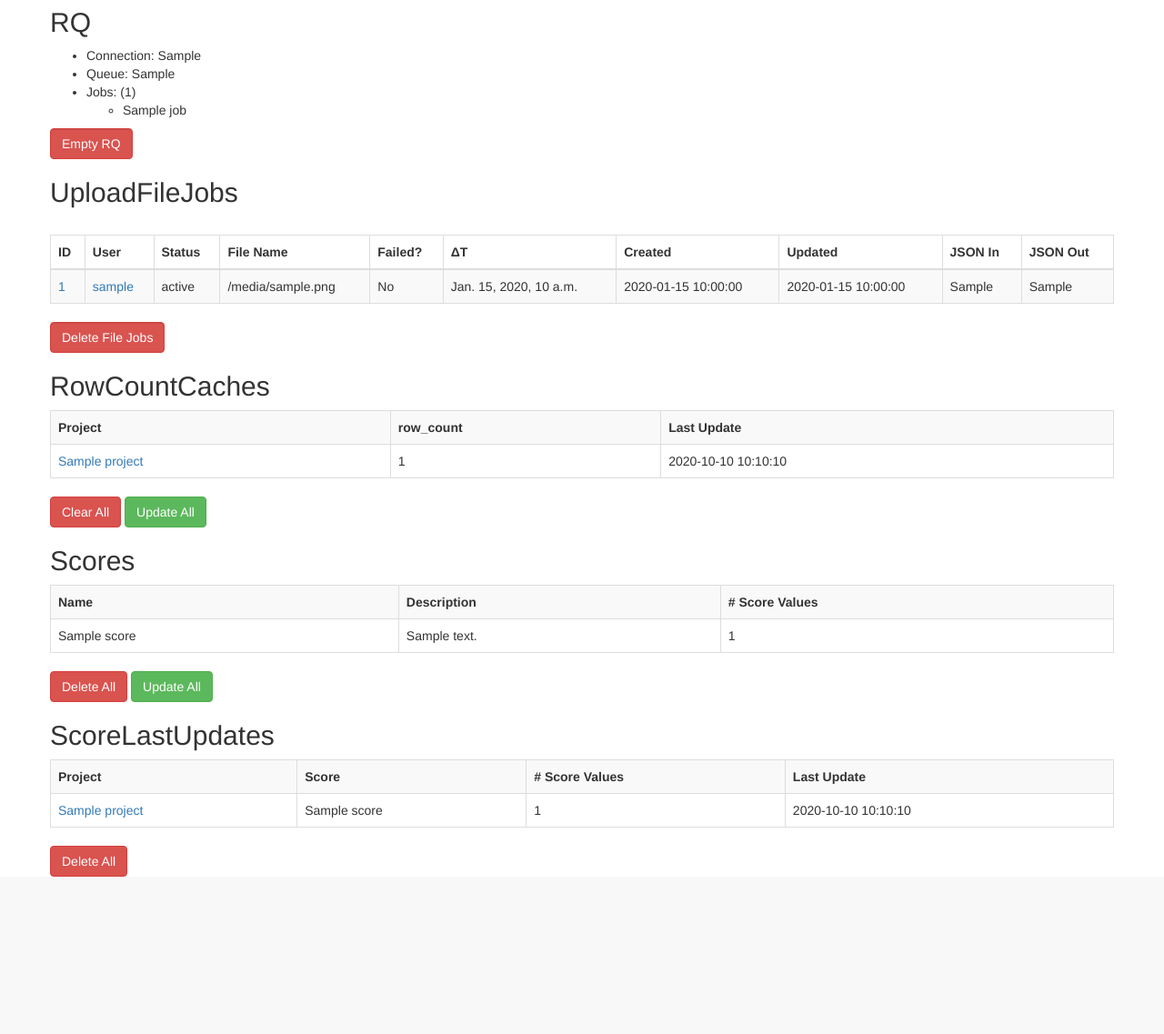
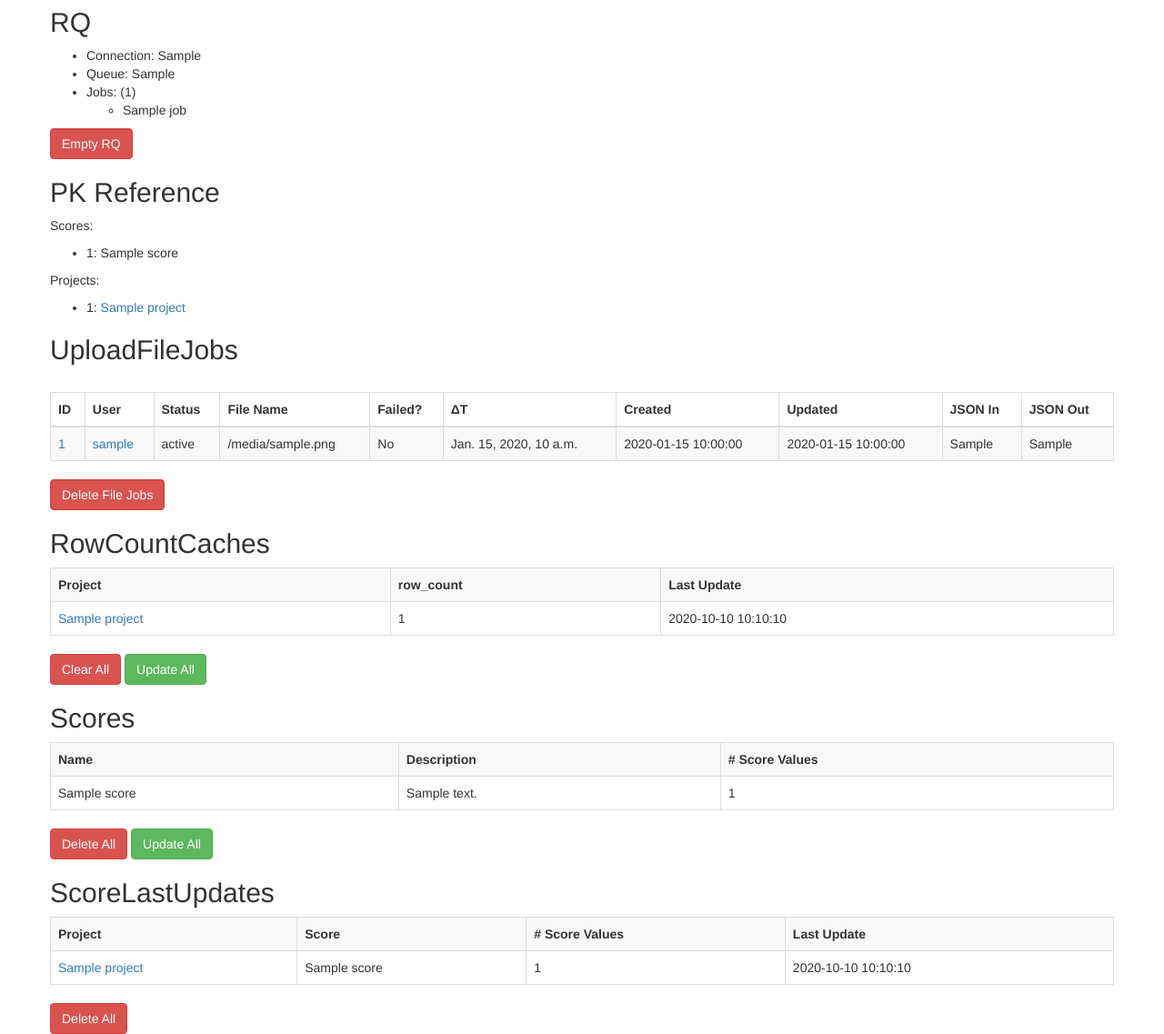
Before and after one commit to reichlab/forecast-repository, a Django app: template forecast_app/templates/zadmin.html in a window 1280 px wide. Shown: the part 204-1341 px from the top of the page at 91% size. Before the commit the page ends 1168 px from the top, so only its background shows below. Run offline with Django 3.2, Linux system fonts and the light colour scheme; the template is opened without the code that fills it: most values are stand-ins (such as "Sample title", 1, 10 or a date in 2020); some libraries are stand-ins or nearby versions.

Commit message:
tweaked zadmin. added truth to make_minimal_projects.py so scores can be demonstrated

```diff
--- a/forecast_app/models/score.py
+++ b/forecast_app/models/score.py
@@ -123,8 +123,8 @@ class Score(models.Model):
         """
         The top-level method for updating a project's score. You should call this rather than directly calling the
         'calc_*()' methods b/c this method does some important pre- and post-calculation housekeeping. Runs in the
-        calling thread and therefore blocks. Use score_type_to_score_and_is_created() to map a *_SCORE_TYPE int to the corresponding
-        Score instance.
+        calling thread and therefore blocks. Use score_type_to_score_and_is_created() to map a *_SCORE_TYPE int to the
+        corresponding Score instance.
         """
         import forecast_app.scores.definitions
 
--- a/forecast_app/scores/definitions.py
+++ b/forecast_app/scores/definitions.py
@@ -14,9 +14,9 @@ logger = logging.getLogger(__name__)
 # ---- Score instance definitions ----
 #
 
-# provides information about all scores in the system. used by xx() to create Score instances. maps each Score's
-# abbreviation to a 2-tuple: (name, description). recall that the abbreviation is used to look up the corresponding
-# function in the forecast_app.scores.functions module - see `calc_<abbreviation>` documentation in Score
+# provides information about all scores in the system. used by ensure_all_scores_exist() to create Score instances. maps
+# each Score's abbreviation to a 2-tuple: (name, description). recall that the abbreviation is used to look up the
+# corresponding function in the forecast_app.scores.functions module - see `calc_<abbreviation>` documentation in Score
 SCORE_ABBREV_TO_NAME_AND_DESCR = {
     'error': ('Error', "The the truth value minus the model's point estimate."),
     'abs_error': ('Absolute Error', "The absolute value of the truth value minus the model's point estimate. "
--- a/forecast_app/templates/zadmin.html
+++ b/forecast_app/templates/zadmin.html
@@ -40,13 +40,44 @@
     </form>
 
 
+    <h2>PK Reference</h2>
+
+    <p>Scores:</p>
+    {% if scores_sort_pk %}
+        <ul>
+            {% for score in scores_sort_pk %}
+                <li>{{ score.pk }}: {{ score.name }}</li>
+            {% endfor %}
+        </ul>
+    {% else %}
+        <p>
+            <small class="text-muted">(No scores)</small>
+        </p>
+    {% endif %}
+
+    <p>Projects:</p>
+    {% if projects_sort_pk %}
+        <ul>
+            {% for project in projects_sort_pk %}
+                <li>{{ project.pk }}: <a href="{% url 'project-detail' project.pk %}">{{ project.name }}</a></li>
+            {% endfor %}
+        </ul>
+    {% else %}
+        <p>
+            <small class="text-muted">(No projects)</small>
+        </p>
+    {% endif %}
+
+
     <h2>UploadFileJobs</h2>
 
     {% if upload_file_jobs %}
         <br>
         {% include 'upload_file_job_table_snippet.html' with upload_file_jobs=upload_file_jobs %}
     {% else %}
-        <p>(No jobs)</p>
+        <p>
+            <small class="text-muted">(No jobs)</small>
+        </p>
     {% endif %}
 
     <form class="form-inline" method="POST" enctype="multipart/form-data"
@@ -60,14 +91,14 @@
 
     <h2>RowCountCaches</h2>
 
-    {% if projects %}
+    {% if projects_sort_rcc_last_update %}
         <table class="table table-striped table-bordered">
             <tr>
                 <th>Project</th>
                 <th>row_count</th>
                 <th>Last Update</th>
             </tr>
-            {% for project in projects %}
+            {% for project in projects_sort_rcc_last_update %}
                 {% with proj_summary_counts=project.get_summary_counts %}
                     <tr>
                         <td>
@@ -103,14 +134,14 @@
 
     <h2>Scores</h2>
 
-    {% if scores %}
+    {% if scores_sort_name %}
         <table class="table table-striped table-bordered">
             <tr>
                 <th>Name</th>
                 <th>Description</th>
                 <th># Score Values</th>
             </tr>
-            {% for score in scores %}
+            {% for score in scores_sort_name %}
                 <tr>
                     <td>{{ score.name }}</td>
                     <td>{{ score.description }}</td>
--- a/utils/score_util.py
+++ b/utils/score_util.py
@@ -25,7 +25,7 @@ def print():
     for score in Score.objects.all():
         click.echo("- {} | {}".format(score, ScoreValue.objects.filter(score=score).count()))
 
-    # by Project. NB nested loops are the dumb/slow way. todo xx use LEFT OUTER JOIN, GROUP BY, etc.
+    # by Project
     click.echo("\n* project scores. {}".format(SCORE_ABBREV_TO_NAME_AND_DESCR))
     for project in Project.objects.all():
         click.echo("- {}".format(project.name))
@@ -44,7 +44,6 @@ def clear():
     A subcommand that resets all projects' scores in the calling thread, and therefore blocks.
     """
     click.echo("clearing all projects' scores")
-    # NB nested loops are the dumb/slow way. todo xx use LEFT OUTER JOIN, GROUP BY, etc.
     for project in Project.objects.all():
         for score in Score.objects.all():
             click.echo("- clearing {} > {}".format(project, score))
```
Also changed, not shown: forecast_app/tests/truth_data/2017-01-17-truths.csv (added, +8 -0 lines), forecast_app/views.py (+5 -3 lines), utils/make_minimal_projects.py (+12 -2 lines).
